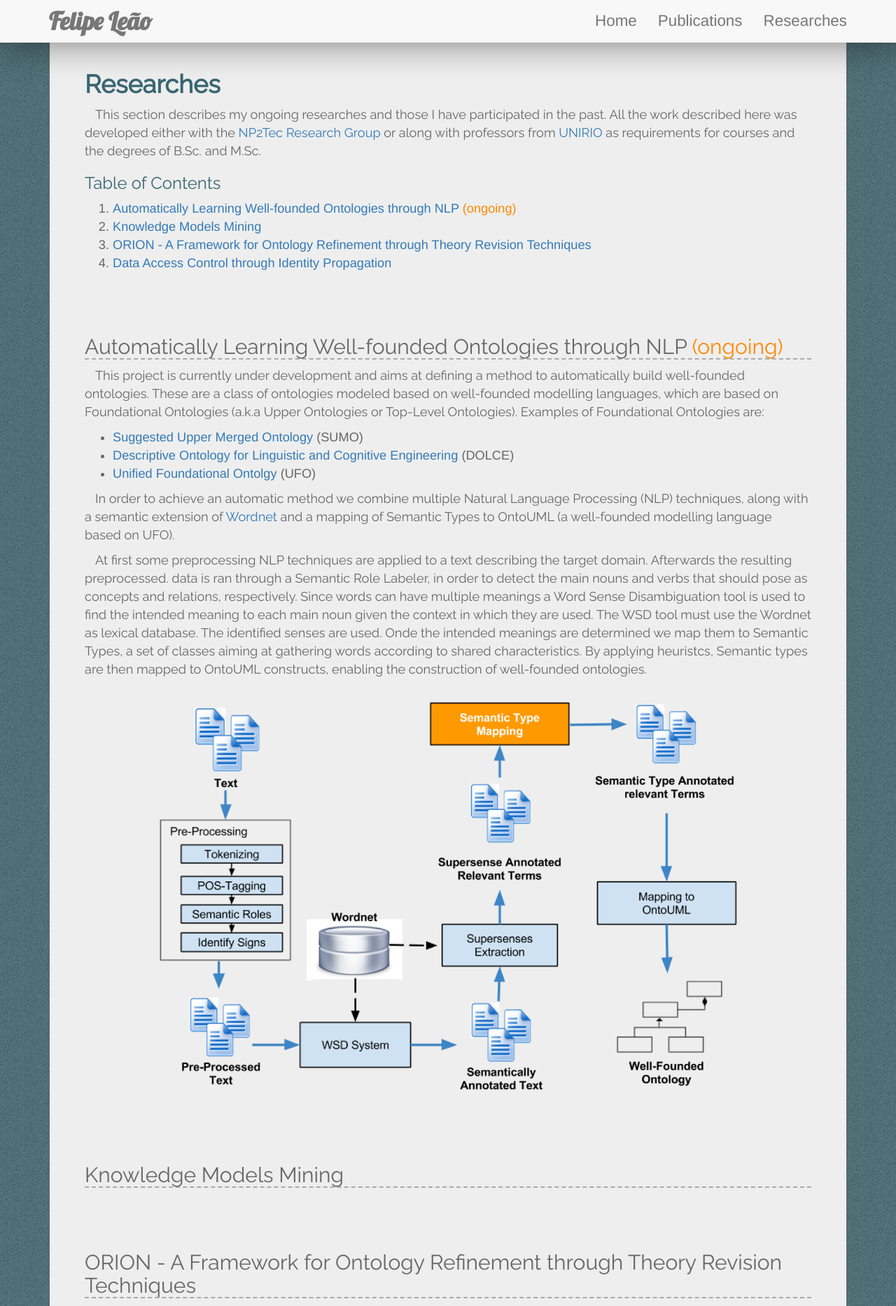
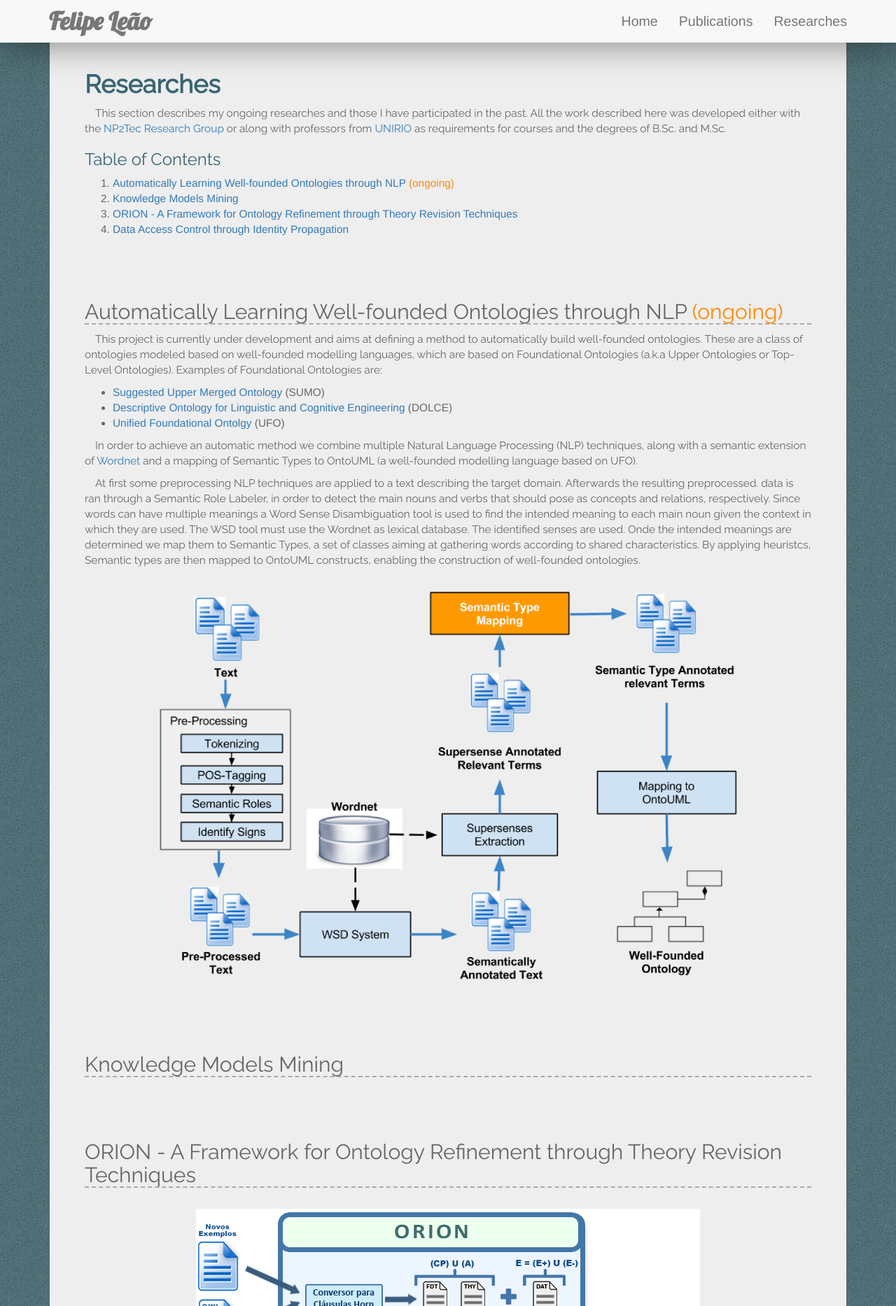
Before and after one commit to felipeleao/fleao.com.br, a PHP site: page /researches/index.php in a window 1280 px wide. Shown: the top 1867 px of the page at 70% size. Run offline with PHP 8.4, Linux system fonts and the light colour scheme; some libraries are stand-ins or nearby versions.

Commit message:
minified size of links on navbar and pages content

```diff
--- a/css/main.css
+++ b/css/main.css
@@ -131,7 +131,7 @@ hr{
 	border-top: 0px;
 	padding: 50px;
 	padding-top: 20px;
-	font-size: 130%;
+	font-size: 110%;
 }
 
 
@@ -191,7 +191,7 @@ hr{
 
 .navbar-nav > li > a{
 	height: 60px;
-	font-size: 160%;
+	font-size: 140%;
 	line-height: 30px;
 }
 
--- a/publications/index.php
+++ b/publications/index.php
@@ -420,7 +420,8 @@
             <div class="row">
               <div class="col-md-2"><p>Citation</p></div>
               <div class="col-md-10">
-                <p class="small">MOREIRA, A., LEÃO, F., LOPES, S., FARIA, F., AZEVEDO,L., BPEL: Principais Conceitos e Uso Prático”. Relatórios Técnicos do DIA/UNIRIO (RelaTe-DIA), RT-0011/2011, 2011. </p>
+                <p class="small">MOREIRA, A., LEÃO, F., LOPES, S., FARIA, F., AZEVEDO,L., BPEL: Principais Conceitos e Uso Prático”.
+                  Relatórios Técnicos do DIA/UNIRIO (RelaTe-DIA), RT-0011/2011, 2011. </p>
               </div>
             </div>
             <div class="row">
@@ -457,7 +458,8 @@
               <div class="row">
                 <div class="col-md-2"><p>Citation</p></div>
                 <div class="col-md-10">
-                  <p class="small">LEÃO, F., AZEVEDO, L., FARIA, F., BAIÃO, F., CAPPELLI, C. "Propagação de Identidade em Aplicações em Três Camadas". Relatórios Técnicos do DIA/UNIRIO (RelaTe-DIA), RT-0007/2012, 2011. </p>
+                  <p class="small">LEÃO, F., AZEVEDO, L., FARIA, F., BAIÃO, F., CAPPELLI, C. "Propagação de Identidade em Aplicações em
+                    Três Camadas". Relatórios Técnicos do DIA/UNIRIO (RelaTe-DIA), RT-0007/2012, 2011. </p>
                 </div>
               </div>
               <div class="row">
```
